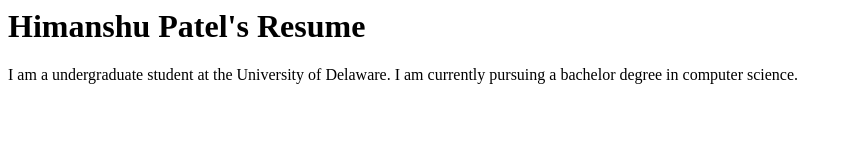
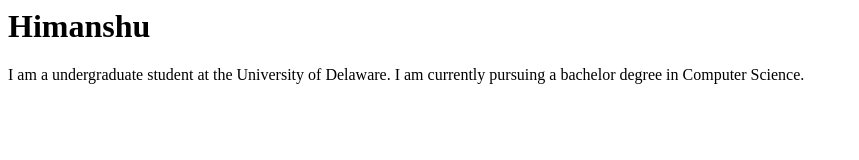
Before and after one commit to hpatell/hpatell.github.io, a plain HTML site: page Index.html in a window 1280 px wide. Shown: the whole page, without its empty margins (0-859 px from the left). Drawn offline with Linux system fonts and the light colour scheme.

Commit message:
Update Index.html

```diff
--- a/Index.html
+++ b/Index.html
@@ -1,13 +1,13 @@
 <html>
 <head>
-  <title>Himanshu's Resume</title>
+  <title>Himanshu Patel</title>
 </head>
 
 <body>
     <a NAME="Contents"></a>
-    <h1>Himanshu Patel's Resume</h1>
+    <h1>Himanshu</h1>
     <p>
       I am a undergraduate student at the University of Delaware.
-      I am currently pursuing a bachelor degree in computer science.
+      I am currently pursuing a bachelor degree in Computer Science.
     </p>
 </body>
```
